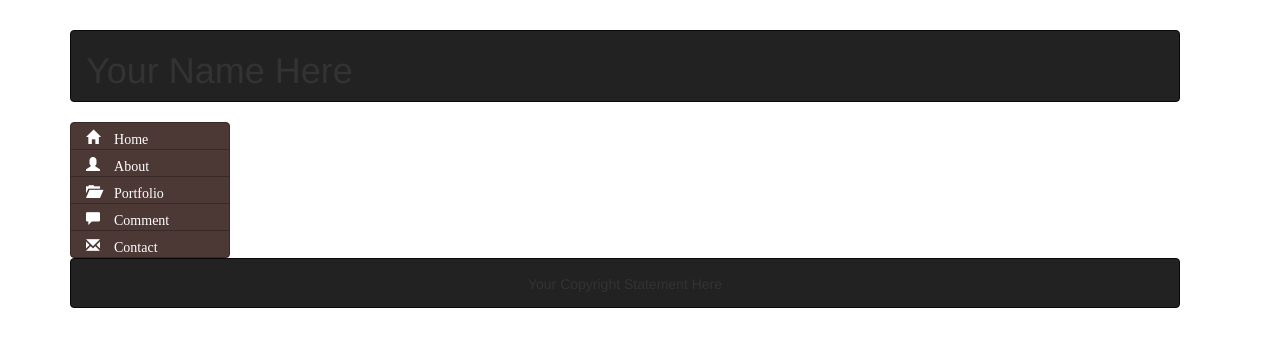
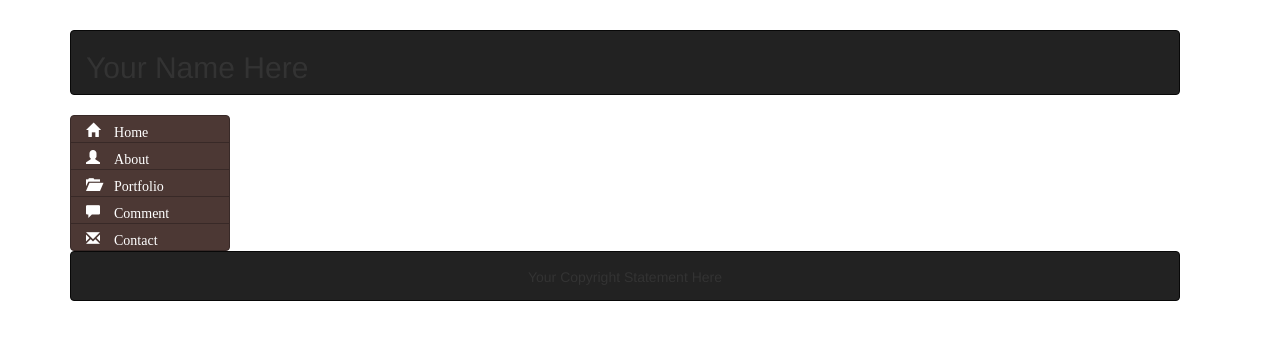
Before and after one commit to GGraves/RIS, a website: page public/index.html in a window 1280 px wide. Drawn offline with nearby package versions, Linux system fonts and the light colour scheme; some packages are replaced by stand-ins of ours.

```diff
--- a/public/index.html
+++ b/public/index.html
@@ -22,7 +22,7 @@
             <div class="row col-sm-12 col-md-12 col-lg-12">
 	            <nav class="navbar navbar-inverse">
                     <div class="text-l">
-                        <h1>Your Name Here</h1>
+                        <h2>Your Name Here</h2>
                     </div>
 	            </nav>
             </div>
```
Also changed, not shown: README.md.
